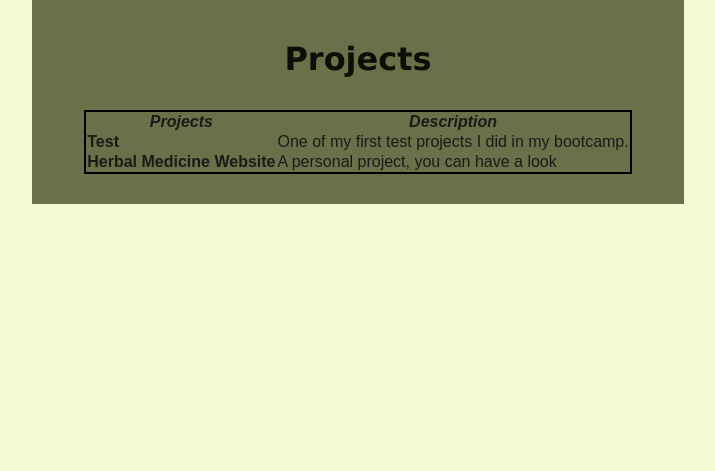
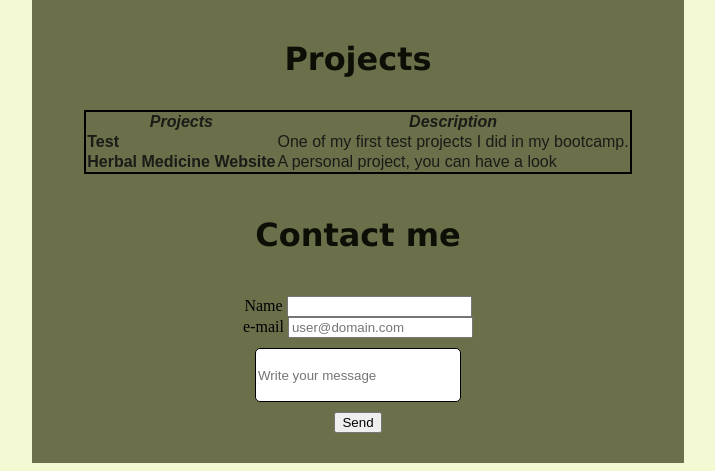
Before and after one commit to OzoneMotion/portfolio, a plain HTML site: page index.html in a window 1280 px wide. Shown: the part 1363-1834 px from the top of the page, without its empty margins (282-997 px from the left). Before the commit the page ends 1575 px from the top, so only its background shows below. Drawn offline with Linux system fonts and the light colour scheme.

Commit message:
Añadí caja de contacto

```diff
--- a/Styles/estilos.css
+++ b/Styles/estilos.css
@@ -72,7 +72,6 @@ td{
     font-family: Arial, Helvetica, sans-serif;
 
 }
-
 #u-list {
     list-style-type:square;
     text-decoration: wavy;
@@ -80,3 +79,10 @@ td{
 img:hover {
     border-radius: 15%;
 }
+.caja {
+    width: 300px;
+    height: 50px;
+    margin: 10px;
+    border-radius: 5px;
+    border: 1px solid #EBEF95;
+}
--- a/index.html
+++ b/index.html
@@ -82,9 +82,21 @@
             </li>
         </ol> -->
     </div>
+    <h3>Contact me</h3>
+    <div align="center">
+    <form action="" method="">
+        <label for="nombre-usuario">Name</label>
+        <input type="text" id="nombre-usuario" required>
+        <br>
+        <label for="email-usuario">e-mail</label>
+        <input type="email" id="email-usuario" placeholder="user@domain.com" required>
+        <br>
+        <input class="caja" type="text" style="width: 200px; border: 1px solid black;" placeholder="Write your message" required>
+        <br>
+        <button type="submit">Send</button>
+    </form>
 </div>
-
-
+</div>
 </body>
 
 </html>
```
